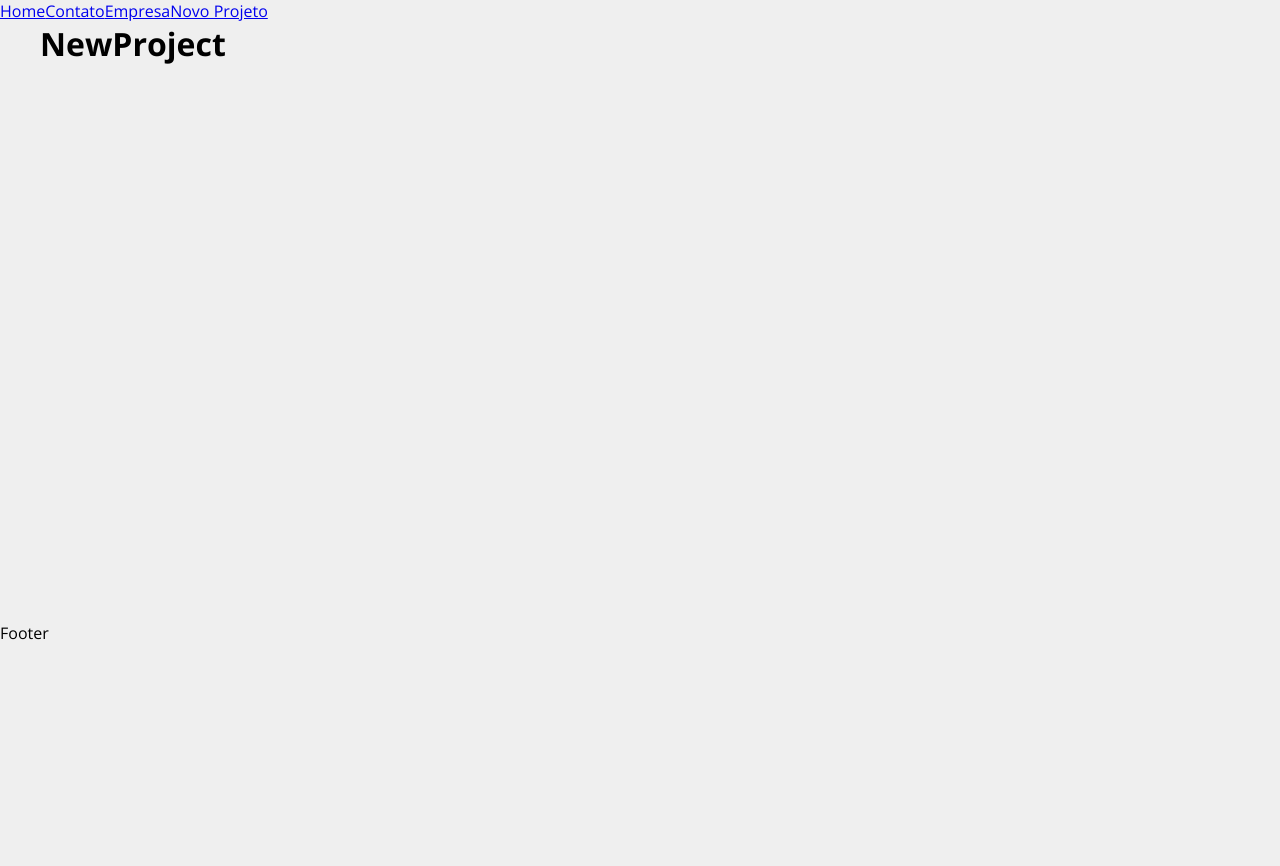
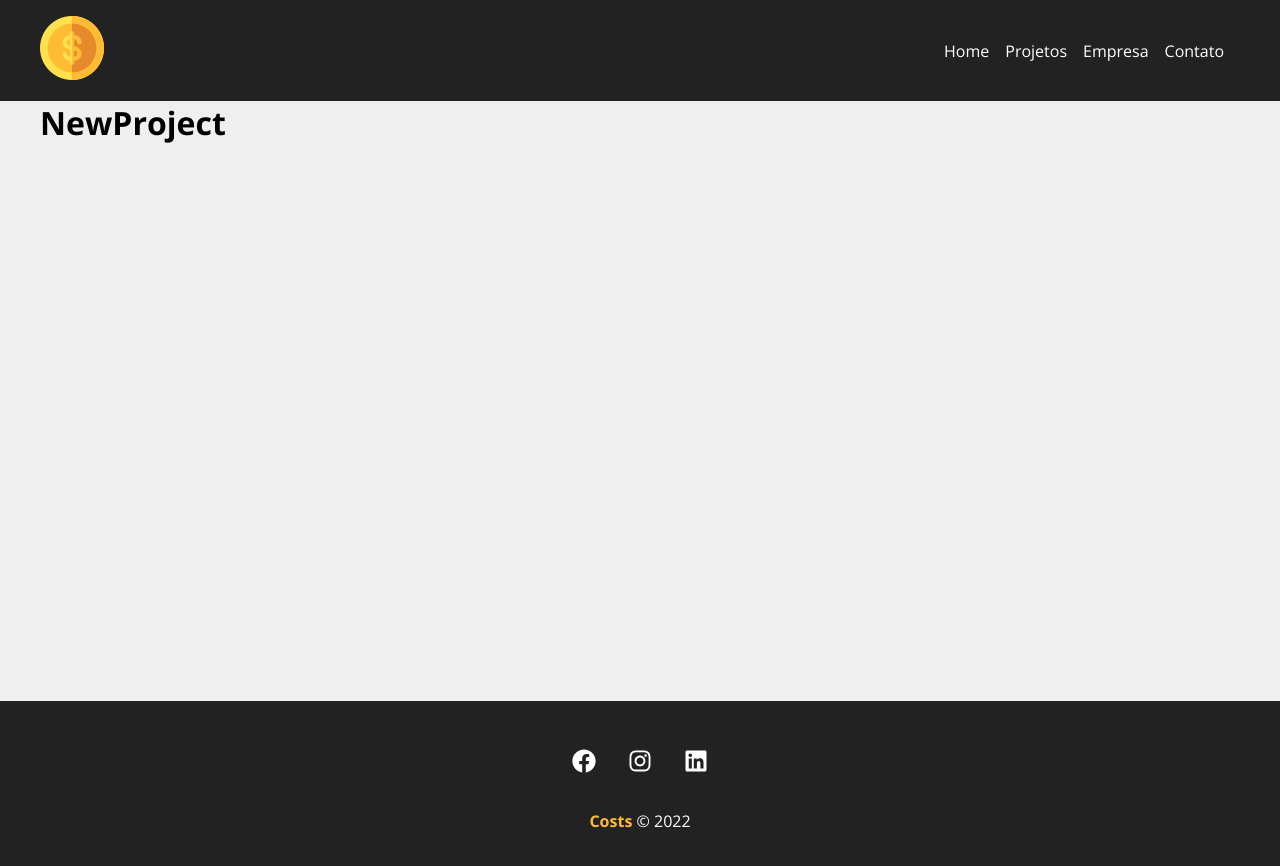
Before and after one commit to valberjr/hora-de-codar-react, a JavaScript app in the folder costs/: page /newproject in a window 1280 px wide. Shown: the top 866 px of the page. Before the commit the page ends 800 px from the top, so only its background shows below. Built offline with nearby package versions, Linux system fonts and the light colour scheme; the HTML template or start-up script is replaced by a standard one.

Commit message:
navbar e footer

```diff
--- a/costs/src/App.js
+++ b/costs/src/App.js
@@ -1,30 +1,29 @@
-import { BrowserRouter as Router, Route, Routes, Link } from 'react-router-dom';
+import { BrowserRouter as Router, Route, Routes } from 'react-router-dom';
 
 import Company from './pages/Company';
 import Contact from './pages/Contact';
 import Home from './pages/Home';
 import NewProject from './pages/NewProject';
+import Projects from './pages/Projects';
 
 import Container from './components/layout/Container';
+import Footer from './components/layout/Footer';
+import Navbar from './components/layout/Navbar';
 
 function App() {
     return (
         <Router>
-            <div>
-                <Link to="/">Home</Link>
-                <Link to="/contact">Contato</Link>
-                <Link to="/company">Empresa</Link>
-                <Link to="/newproject">Novo Projeto</Link>
-            </div>
+            <Navbar />
             <Container customClass="min-height">
                 <Routes>
                     <Route path="/" element={<Home />} />
+                    <Route path="/projects" element={<Projects />} />
                     <Route path="/company" element={<Company />} />
                     <Route path="/contact" element={<Contact />} />
                     <Route path="/newproject" element={<NewProject />} />
                 </Routes>
             </Container>
-            <p>Footer</p>
+            <Footer />
         </Router>
     );
 }
--- a/costs/src/components/layout/Container.module.css
+++ b/costs/src/components/layout/Container.module.css
@@ -14,7 +14,7 @@
     justify-content: flex-start;
 }
 
-.cloumn {
+.column {
     flex-direction: column;
     justify-content: flex-start;
 }
--- /dev/null
+++ b/costs/src/components/layout/Footer.js
@@ -0,0 +1,26 @@
+import { FaFacebook, FaInstagram, FaLinkedin } from 'react-icons/fa';
+
+import styles from './Footer.module.css';
+
+function Footer() {
+    return (
+        <footer className={styles.footer}>
+            <ul className={styles.social_list}>
+                <li>
+                    <FaFacebook />
+                </li>
+                <li>
+                    <FaInstagram />
+                </li>
+                <li>
+                    <FaLinkedin />
+                </li>
+            </ul>
+            <p className={styles.copy_right}>
+                <span>Costs</span> &copy; 2022
+            </p>
+        </footer>
+    );
+}
+
+export default Footer;
--- /dev/null
+++ b/costs/src/components/layout/Footer.module.css
@@ -0,0 +1,34 @@
+.footer {
+    background-color: #222;
+    color: #fff;
+    padding: 3em;
+    text-align: center;
+}
+
+.social_list {
+    display: flex;
+    justify-content: center;
+    list-style-type: none;
+}
+
+.social_list li {
+    margin: 0 1em;
+}
+
+.social_list li:hover {
+    color: #ffbb33;
+}
+
+.social_list svg {
+    font-size: 1.5em;
+    cursor: pointer;
+}
+
+.copy_right {
+    margin-top: 2em;
+}
+
+.copy_right span {
+    font-weight: bold;
+    color: #ffbb33;
+}
--- /dev/null
+++ b/costs/src/components/layout/Navbar.js
@@ -0,0 +1,34 @@
+import { Link } from 'react-router-dom';
+
+import Container from './Container';
+
+import styles from './Navbar.module.css';
+import logo from '../../img/costs_logo.png';
+
+function Navbar() {
+    return (
+        <nav className={styles.navbar}>
+            <Container>
+                <Link to="/">
+                    <img src={logo} alt="Costs" />
+                </Link>
+                <ul className={styles.list}>
+                    <li className={styles.item}>
+                        <Link to="/">Home</Link>
+                    </li>
+                    <li className={styles.item}>
+                        <Link to="/projects">Projetos</Link>
+                    </li>
+                    <li className={styles.item}>
+                        <Link to="/company">Empresa</Link>
+                    </li>
+                    <li className={styles.item}>
+                        <Link to="/contact">Contato</Link>
+                    </li>
+                </ul>
+            </Container>
+        </nav>
+    );
+}
+
+export default Navbar;
--- /dev/null
+++ b/costs/src/components/layout/Navbar.module.css
@@ -0,0 +1,25 @@
+.navbar {
+    display: flex;
+    justify-content: space-between;
+    background-color: #222;
+    padding: 1em;
+}
+
+.list {
+    display: flex;
+    list-style: none;
+    align-items: center;
+}
+
+.item {
+    margin-right: 1em;
+}
+
+.item a {
+    color: #fff;
+    text-decoration: none;
+}
+
+.item a:hover {
+    color: #ffbb33;
+}
--- /dev/null
+++ b/costs/src/pages/Projects.js
@@ -0,0 +1,5 @@
+function Projects() {
+    return <h1>Projects</h1>;
+}
+
+export default Projects;
```
